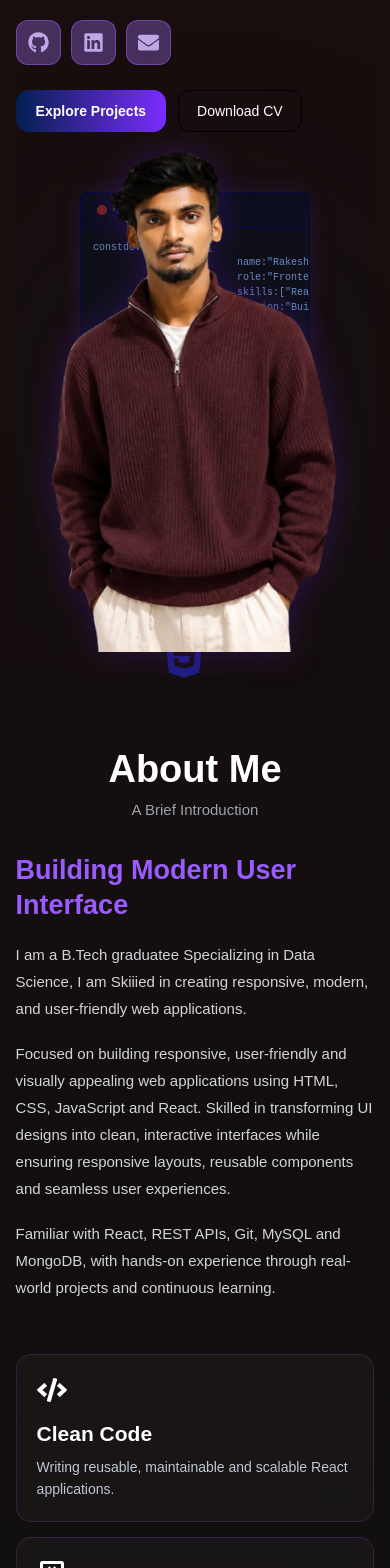
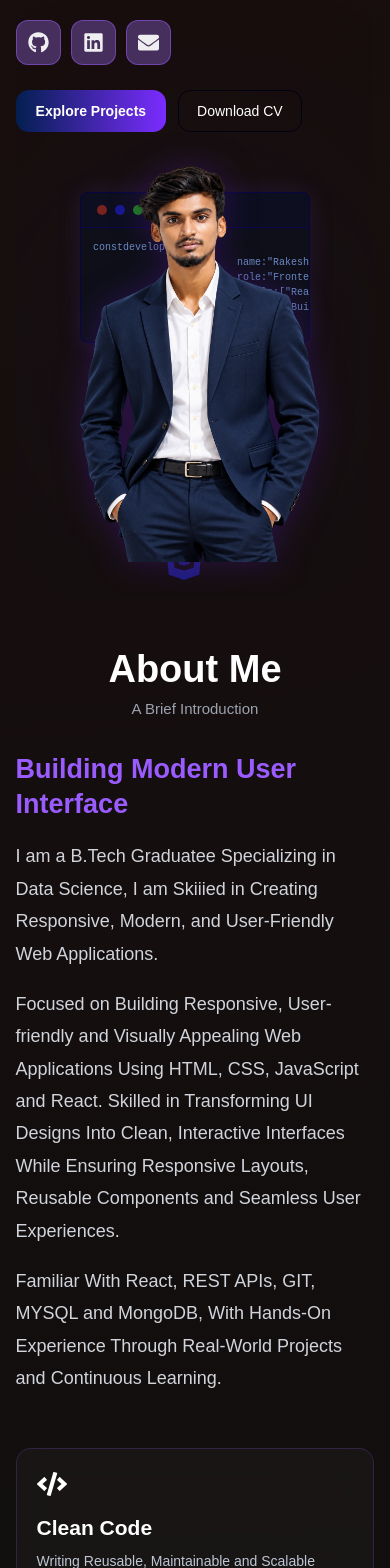
Before and after one commit to Rakeshpavan12/Rakesh-portfolio, a React (Vite) app in the folder rakesh-portfolio/: page / in a window 390 px wide. Shown: the part 432-2000 px from the top of the page. Built offline with nearby package versions, Linux system fonts and the light colour scheme.

Commit message:
Fix mobile responsive css section

```diff
--- a/rakesh-portfolio/src/Components/About/About.css
+++ b/rakesh-portfolio/src/Components/About/About.css
@@ -30,15 +30,16 @@
 
 .about-text h3{
     color:#9b5cff;
-    font-size:32px;
+    font-size:35px;
     margin-bottom:20px;
+    font-weight: 600;
 }
 
 .about-text p{
     color:#d1d5db;
     line-height:1.9;
     margin-bottom:20px;
-    font-size:18px;
+    font-size:20px;
 }
 .stats-section {
     margin-top: 50px;
@@ -185,7 +186,7 @@
     }
 
     .about-text p {
-        font-size: 15px;
+        font-size: 18px;
         line-height: 1.8;
         margin-bottom: 18px;
 
--- a/rakesh-portfolio/src/Components/About/About.jsx
+++ b/rakesh-portfolio/src/Components/About/About.jsx
@@ -17,15 +17,15 @@ function About() {
           <h3>Building Modern User Interface</h3>
 
           <p>
-           I am a B.Tech graduatee Specializing in Data Science, I am Skiiied in creating responsive, modern, and user-friendly web applications.
+           I am a B.Tech Graduatee Specializing in Data Science, I am Skiiied in Creating Responsive, Modern, and User-Friendly Web Applications.
 
           </p>
           <p>
-            Focused on building responsive, user-friendly and visually appealing web applications using HTML, CSS, JavaScript and React. Skilled in transforming UI designs into clean, interactive interfaces while ensuring responsive layouts, reusable components and seamless user experiences.
+            Focused on Building Responsive, User-friendly and Visually Appealing Web Applications Using HTML, CSS, JavaScript and React. Skilled in Transforming UI Designs Into Clean, Interactive Interfaces While Ensuring Responsive Layouts, Reusable Components and Seamless User Experiences.
           </p>
 
           <p>
-            Familiar with React, REST APIs, Git, MySQL and MongoDB, with hands-on experience through real-world projects and continuous learning.
+            Familiar With React, REST APIs, GIT, MYSQL and MongoDB, With Hands-On Experience Through Real-World Projects and Continuous Learning.
           </p>
 
         </section>
@@ -34,25 +34,24 @@ function About() {
   <article className="focus-card">
     <FaCode className="focus-icon" />
     <h3>Clean Code</h3>
-    <p>Writing reusable, maintainable and scalable React applications.</p>
-  </article>
+    <p>Writing Reusable, Maintainable and Scalable React Applications.</p>  </article>
 
   <article className="focus-card">
     <FaLaptopCode className="focus-icon" />
     <h3>Responsive Design</h3>
-    <p>Creating layouts that work perfectly on every device.</p>
+    <p>Creating Layouts that Work Perfectly On Every Device.</p>
   </article>
 
   <article className="focus-card">
     <FaRocket className="focus-icon" />
     <h3>User Experience</h3>
-    <p>Building fast, interactive and user-friendly interfaces.</p>
+    <p>Building Fast, Interactive and User-Friendly Interfaces.</p>
   </article>
 
   <article className="focus-card">
     <FaGraduationCap className="focus-icon" />
     <h3>Continuous Learning</h3>
-    <p>Always learning modern technologies and improving every day.</p>
+    <p>Always Learning Modern Technologies and Improving Every Day.</p>
   </article>
 
 </section>
--- a/rakesh-portfolio/src/Components/Hero/Hero.css
+++ b/rakesh-portfolio/src/Components/Hero/Hero.css
@@ -9,8 +9,6 @@
     overflow: hidden;
 
 }
-
-
 .floating-icon {
     position: absolute;
     font-size: 70px;
@@ -128,8 +126,8 @@
     margin-top: 30px;
 }
 .contact-links a {
-    width:52px;
-    height: 50px;
+    width:75px;
+    height: 75px;
     display: flex;
     align-items: center;
     justify-content: center;
@@ -137,8 +135,8 @@
     border-radius: 15px;
     background: rgba(118, 83, 174, 0.5);
     backdrop-filter: blur(25px);
-    color:#bea7e4;
-    font-size: 25px;
+    color:#eeedf0;
+    font-size: 35px;
     transition: 0.3s;
     text-decoration: none;
 
@@ -188,6 +186,7 @@
     display: flex;
     justify-content: center;
     align-items: flex-end;
+    min-height: 680px;
 }
 .code-window {
     position:absolute;
@@ -247,26 +246,17 @@
 
 }
 .hero-img {
-    width:470px;
+    width:auto;
+    height:720px;
+    max-width: 100%;
     position:relative;
     z-index:5;
     filter: drop-shadow(0 0 15px rgba(66, 20, 122, 0.5));
     background: transparent;
     object-fit: contain;
     margin-right: 40px;
-    animation:floatImage 5s ease-in-out infinite;
 
-}
-@keyframes floatImage {
-    0% {
-        transform:translateY(0);
-    }
-    50% {
-        transform:translateY(-12px);
-    }
-    100% {
-        transform:translateY(0);
-    }
+
 }
 .hero-right:hover .image-glow {
     opacity: 0.45;
@@ -382,11 +372,10 @@
     }
 
     .hero-img {
-        width: 310px;
+        width: auto;
+        height: 430px;
         max-width: 85%;
         margin-right: 0;
-        position: relative;
-        z-index: 5;
     }
 
     .image-glow {
@@ -457,7 +446,9 @@
     }
 
     .hero-img {
-        width: 285px;
+        width: auto;
+        height:400px;
+        max-width: 85%;
     }
 
     .hero-right {
--- a/rakesh-portfolio/src/Components/Hero/Hero.jsx
+++ b/rakesh-portfolio/src/Components/Hero/Hero.jsx
@@ -1,7 +1,7 @@
 import "./Hero.css";
 import{FaHtml5,FaCss3Alt,FaReact,FaGithub,FaEnvelope,FaLinkedin} from "react-icons/fa";
 import {SiJavascript} from "react-icons/si"
-import profile from "../../assets/rakesh.png"
+import profile from "../../assets/image.png"
 import { useState,useEffect } from "react";
 function Hero() {
     const text="Yarrannagari";
```
Also changed, not shown: rakesh-portfolio/src/assets/image.png (added).
